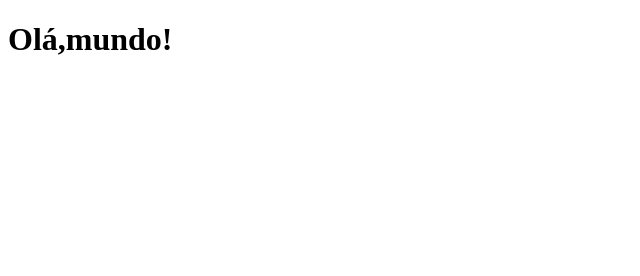
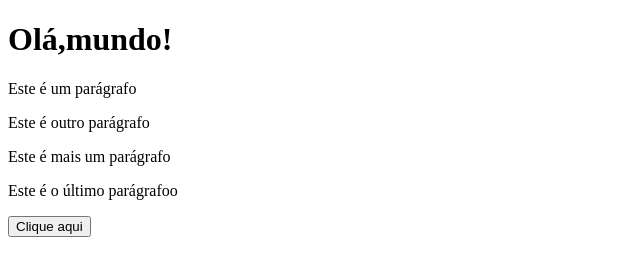
Before and after one commit to LuccasgDev/Bankeys, a plain HTML site: page index.html in a window 1280 px wide. Shown: the whole page, without its empty margins (0-640 px from the left). Drawn offline with Linux system fonts and the light colour scheme.

Commit message:
adiciona parágrafos e botão ao index.html

```diff
--- a/index.html
+++ b/index.html
@@ -7,5 +7,10 @@
 </head>
 <body>
    <h1>Olá,mundo!</h1>
+    <p>Este é um parágrafo</p>
+    <p>Este é outro parágrafo</p>
+    <p>Este é mais um parágrafo</p>
+    <p>Este é o último parágrafoo</p>
+    <input type="button" value="Clique aqui">
 </body>
 </html>
```
